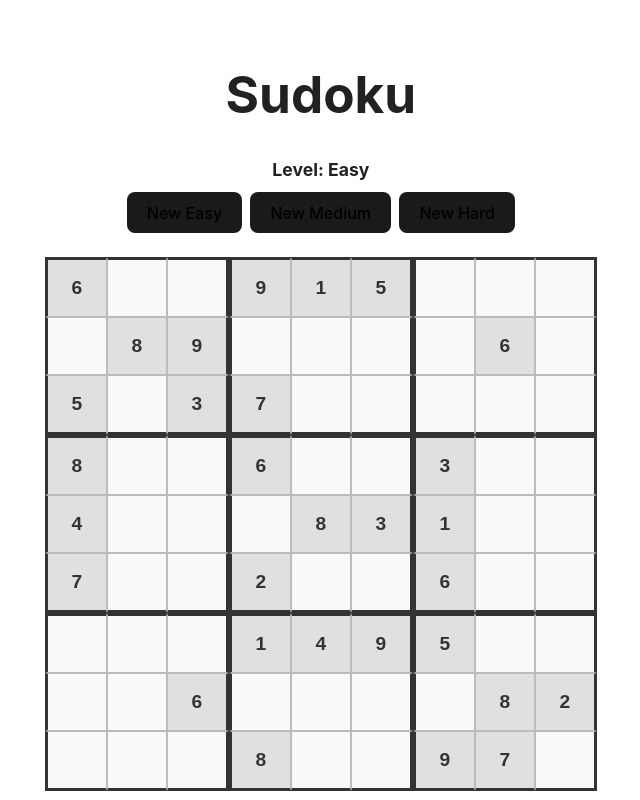
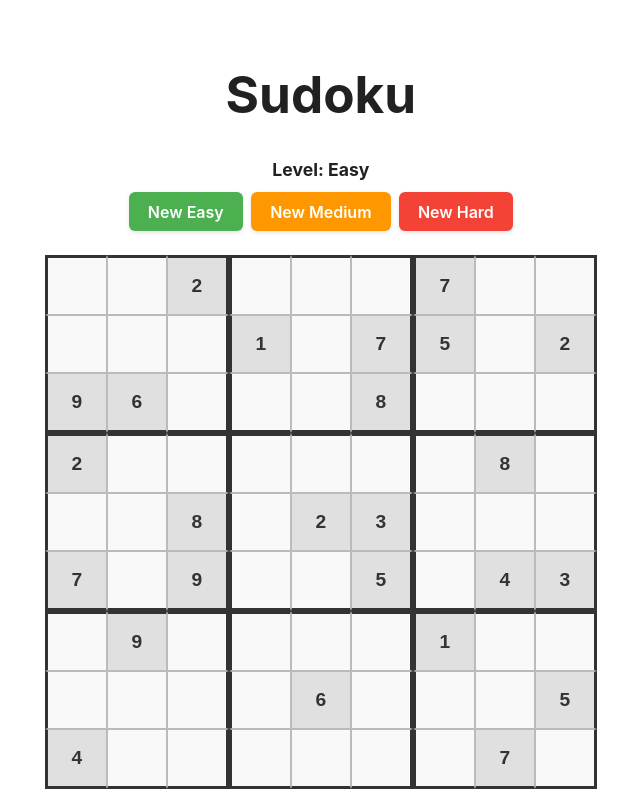
Before and after one commit to foolish-engineer/practice-sudoku, a React (Vite) app: page / in a window 1280 px wide. Shown: the top 800 px of the page, without its empty margins (341-981 px from the left). Built offline with nearby package versions, Linux system fonts and the light colour scheme.

Commit message:
feat: implement dynamic sudoku puzzle generation and enhance UI with styled buttons

```diff
--- a/src/App.css
+++ b/src/App.css
@@ -77,3 +77,56 @@ body {
 	color: #555;
 	margin-top: 1em;
 }
+
+.btn {
+	padding: 0.6em 1.2em;
+	border: none;
+	border-radius: 6px;
+	font-size: 1em;
+	font-weight: 600;
+	cursor: pointer;
+	color: #fff;
+	transition:
+		background-color 0.2s,
+		transform 0.1s,
+		box-shadow 0.2s;
+	box-shadow: 0 2px 4px rgba(0, 0, 0, 0.1);
+}
+
+.btn:hover {
+	transform: translateY(-1px);
+	box-shadow: 0 4px 8px rgba(0, 0, 0, 0.15);
+}
+
+.btn:active {
+	transform: translateY(1px);
+	box-shadow: 0 1px 2px rgba(0, 0, 0, 0.1);
+}
+
+.btn-easy {
+	background-color: #4caf50;
+}
+.btn-easy:hover {
+	background-color: #45a049;
+}
+
+.btn-medium {
+	background-color: #ff9800;
+}
+.btn-medium:hover {
+	background-color: #f57c00;
+}
+
+.btn-hard {
+	background-color: #f44336;
+}
+.btn-hard:hover {
+	background-color: #d32f2f;
+}
+
+.btn-hint {
+	background-color: #2196f3;
+}
+.btn-hint:hover {
+	background-color: #1976d2;
+}
--- a/src/App.jsx
+++ b/src/App.jsx
@@ -1,73 +1,5 @@
-import { useEffect, useState } from "react";
+import { useEffect, useRef, useState } from "react";
 import "./App.css";
-
-const easyBoard = [
-	[5, 3, "", "", 7, "", "", "", ""],
-	[6, "", "", 1, 9, 5, "", "", ""],
-	["", 9, 8, "", "", "", "", 6, ""],
-	[8, "", "", "", 6, "", "", "", 3],
-	[4, "", "", 8, "", 3, "", "", 1],
-	[7, "", "", "", 2, "", "", "", 6],
-	["", 6, "", "", "", "", 2, 8, ""],
-	["", "", "", 4, 1, 9, "", "", 5],
-	["", "", "", "", 8, "", "", 7, 9],
-];
-
-const mediumBoard = [
-	["", "", "", 2, 6, "", 7, "", 1],
-	[6, 8, "", "", 7, "", "", 9, ""],
-	[1, 9, "", "", "", 4, 5, "", ""],
-	[8, 2, "", 1, "", "", "", 4, ""],
-	["", "", 4, 6, "", 2, 9, "", ""],
-	["", 5, "", "", "", 3, "", 2, 8],
-	["", "", 9, 3, "", "", "", 7, 4],
-	["", 4, "", "", 5, "", "", 3, 6],
-	[7, "", 3, "", 1, 8, "", "", ""],
-];
-
-const hardBoard = [
-	["", "", "", "", "", "", "", "", ""],
-	[6, "", "", "", "", "", "", "", ""],
-	["", "", 1, "", 9, 5, "", "", ""],
-	["", 9, 8, "", "", "", "", 6, ""],
-	[8, "", "", "", 6, "", "", "", 3],
-	[4, "", "", 8, "", 3, "", "", 1],
-	[7, "", "", "", 2, "", "", "", 6],
-	["", 6, "", "", "", "", 2, 8, ""],
-	["", "", "", 4, 1, 9, "", "", 5],
-];
-
-const defaultBoard = easyBoard;
-
-// Simple randomizer: shuffle rows/columns of the default board for demo purposes
-function shuffleBoard(board) {
-	const newBoard = board.map((row) => [...row]);
-	// Shuffle rows within each 3-row block
-	for (let block = 0; block < 3; block++) {
-		const rows = [0, 1, 2].map((i) => block * 3 + i);
-		for (let i = rows.length - 1; i > 0; i--) {
-			const j = Math.floor(Math.random() * (i + 1));
-			[newBoard[rows[i]], newBoard[rows[j]]] = [
-				newBoard[rows[j]],
-				newBoard[rows[i]],
-			];
-		}
-	}
-	// Shuffle columns within each 3-col block
-	for (let block = 0; block < 3; block++) {
-		const cols = [0, 1, 2].map((i) => block * 3 + i);
-		for (let i = cols.length - 1; i > 0; i--) {
-			const j = Math.floor(Math.random() * (i + 1));
-			for (let row = 0; row < 9; row++) {
-				[newBoard[row][cols[i]], newBoard[row][cols[j]]] = [
-					newBoard[row][cols[j]],
-					newBoard[row][cols[i]],
-				];
-			}
-		}
-	}
-	return newBoard;
-}
 
 function isValid(board, row, col, value) {
 	for (let i = 0; i < 9; i++) {
@@ -83,7 +15,50 @@ function isValid(board, row, col, value) {
 	return true;
 }
 
-// Helper to solve the board (backtracking)
+function countSolutions(board, limit = 2) {
+	const b = board.map((row) => [...row]);
+	let count = 0;
+
+	function isSafe(r, c, n) {
+		for (let i = 0; i < 9; i++) {
+			if (b[r][i] === n || b[i][c] === n) return false;
+		}
+		const sr = Math.floor(r / 3) * 3;
+		const sc = Math.floor(c / 3) * 3;
+		for (let i = 0; i < 3; i++) {
+			for (let j = 0; j < 3; j++) {
+				if (b[sr + i][sc + j] === n) return false;
+			}
+		}
+		return true;
+	}
+
+	function solve(r = 0, c = 0) {
+		if (r === 9) {
+			count++;
+			return count >= limit;
+		}
+		const nextR = c === 8 ? r + 1 : r;
+		const nextC = c === 8 ? 0 : c + 1;
+
+		if (b[r][c] !== "") {
+			return solve(nextR, nextC);
+		}
+
+		for (let n = 1; n <= 9; n++) {
+			if (isSafe(r, c, n)) {
+				b[r][c] = n;
+				if (solve(nextR, nextC)) return true;
+				b[r][c] = "";
+			}
+		}
+		return false;
+	}
+
+	solve();
+	return count;
+}
+
 function solveSudoku(board) {
 	const b = board.map((row) => row.map((cell) => (cell === "" ? 0 : cell)));
 	function isSafe(r, c, n) {
@@ -99,42 +74,96 @@ function solveSudoku(board) {
 		}
 		return true;
 	}
-	function solve() {
-		for (let r = 0; r < 9; r++) {
-			for (let c = 0; c < 9; c++) {
-				if (b[r][c] === 0) {
-					for (let n = 1; n <= 9; n++) {
-						if (isSafe(r, c, n)) {
-							b[r][c] = n;
-							if (solve()) return true;
-							b[r][c] = 0;
-						}
-					}
-					return false;
-				}
+	function solve(r = 0, c = 0) {
+		if (r === 9) return true;
+		const nextR = c === 8 ? r + 1 : r;
+		const nextC = c === 8 ? 0 : c + 1;
+
+		if (b[r][c] !== 0) {
+			return solve(nextR, nextC);
+		}
+
+		for (let n = 1; n <= 9; n++) {
+			if (isSafe(r, c, n)) {
+				b[r][c] = n;
+				if (solve(nextR, nextC)) return true;
+				b[r][c] = 0;
 			}
 		}
-		return true;
+		return false;
 	}
 	solve();
 	return b;
 }
 
+function generateSolvedBoard() {
+	const board = Array.from({ length: 9 }, () => Array(9).fill(""));
+
+	for (let i = 0; i < 9; i += 3) {
+		const nums = [1, 2, 3, 4, 5, 6, 7, 8, 9].sort(() => Math.random() - 0.5);
+		let idx = 0;
+		for (let r = 0; r < 3; r++) {
+			for (let c = 0; c < 3; c++) {
+				board[i + r][i + c] = nums[idx++];
+			}
+		}
+	}
+
+	return solveSudoku(board);
+}
+
+function generatePuzzle(difficulty) {
+	let cluesToKeep = 25; // easy
+	if (difficulty === "medium") cluesToKeep = 21;
+	if (difficulty === "hard") cluesToKeep = 19;
+
+	const solvedBoard = generateSolvedBoard();
+	const puzzleBoard = solvedBoard.map((row) => [...row]);
+
+	const coords = [];
+	for (let r = 0; r < 9; r++) {
+		for (let c = 0; c < 9; c++) {
+			coords.push([r, c]);
+		}
+	}
+	coords.sort(() => Math.random() - 0.5);
+
+	let clues = 81;
+	for (const [r, c] of coords) {
+		if (clues <= cluesToKeep) break;
+
+		const backup = puzzleBoard[r][c];
+		puzzleBoard[r][c] = "";
+
+		const solutions = countSolutions(puzzleBoard, 2);
+		if (solutions !== 1) {
+			puzzleBoard[r][c] = backup;
+		} else {
+			clues--;
+		}
+	}
+
+	return { puzzleBoard, solvedBoard };
+}
+
 function App() {
-	const [initialBoard, setInitialBoard] = useState(defaultBoard);
-	const [board, setBoard] = useState(defaultBoard);
+	const [initialBoard, setInitialBoard] = useState(
+		Array.from({ length: 9 }, () => Array(9).fill("")),
+	);
+	const [board, setBoard] = useState(
+		Array.from({ length: 9 }, () => Array(9).fill("")),
+	);
 	const [message, setMessage] = useState("");
 	const [hintCell, setHintCell] = useState(null); // {row, col}
 	const [level, setLevel] = useState("Easy");
+	const [solvedBoard, setSolvedBoard] = useState(null);
+	const hintTimerRef = useRef(null);
 
 	useEffect(() => {
-		const newInit = shuffleBoard(defaultBoard);
-		setInitialBoard(newInit);
-		setBoard(
-			newInit.map((row) =>
-				row.map((cell) => (typeof cell === "number" ? cell : "")),
-			),
-		);
+		const { puzzleBoard, solvedBoard } = generatePuzzle("easy");
+		setInitialBoard(puzzleBoard);
+		setBoard(puzzleBoard.map((row) => [...row]));
+		setSolvedBoard(solvedBoard);
 		setMessage("");
 		setHintCell(null);
 		setLevel("Easy");
@@ -158,55 +187,45 @@ function App() {
 	};
 
 	const handleNewSudoku = (difficulty) => {
-		let baseBoard = defaultBoard;
 		let label = "Easy";
-		if (difficulty === "easy") {
-			baseBoard = easyBoard;
-			label = "Easy";
-		} else if (difficulty === "medium") {
-			baseBoard = mediumBoard;
-			label = "Medium";
-		} else if (difficulty === "hard") {
-			baseBoard = hardBoard;
-			label = "Hard";
-		}
-		const newInit = shuffleBoard(baseBoard);
-		setInitialBoard(newInit);
-		setBoard(
-			newInit.map((row) =>
-				row.map((cell) => (typeof cell === "number" ? cell : "")),
-			),
-		);
+		if (difficulty === "medium") label = "Medium";
+		if (difficulty === "hard") label = "Hard";
+
+		const { puzzleBoard, solvedBoard } = generatePuzzle(difficulty);
+		setInitialBoard(puzzleBoard);
+		setBoard(puzzleBoard.map((row) => [...row]));
+		setSolvedBoard(solvedBoard);
 		setMessage("");
 		setHintCell(null);
 		setLevel(label);
 	};
 
 	const handleHint = () => {
-		// Find all empty cells
-		const empties = [];
+		if (!solvedBoard) return;
+		const incorrects = [];
 		for (let i = 0; i < 9; i++) {
 			for (let j = 0; j < 9; j++) {
-				if (
-					initialBoard[i][j] === "" &&
-					(board[i][j] === "" || board[i][j] === undefined)
-				) {
-					empties.push([i, j]);
+				if (initialBoard[i][j] === "" && board[i][j] !== solvedBoard[i][j]) {
+					incorrects.push([i, j]);
 				}
 			}
 		}
-		if (empties.length === 0) return;
-		const [row, col] = empties[Math.floor(Math.random() * empties.length)];
-		const solved = solveSudoku(initialBoard);
-		const value = solved[row][col];
+		if (incorrects.length === 0) return;
+		const [row, col] =
+			incorrects[Math.floor(Math.random() * incorrects.length)];
+		const value = solvedBoard[row][col];
 		const newBoard = board.map((r) => [...r]);
 		newBoard[row][col] = value;
 		setBoard(newBoard);
 		setHintCell({ row, col });
-		setTimeout(() => setHintCell(null), 6000);
+
+		if (hintTimerRef.current) clearTimeout(hintTimerRef.current);
+		hintTimerRef.current = setTimeout(() => setHintCell(null), 6000);
 	};
 
-	const isComplete = board.every((row) => row.every((cell) => cell !== ""));
+	const isComplete =
+		solvedBoard &&
+		board.every((row, i) => row.every((cell, j) => cell === solvedBoard[i][j]));
 
 	return (
 		<div className="sudoku-app">
@@ -229,13 +248,25 @@ function App() {
 					justifyContent: "center",
 				}}
 			>
-				<button type="button" onClick={() => handleNewSudoku("easy")}>
+				<button
+					className="btn btn-easy"
+					type="button"
+					onClick={() => handleNewSudoku("easy")}
+				>
 					New Easy
 				</button>
-				<button type="button" onClick={() => handleNewSudoku("medium")}>
+				<button
+					className="btn btn-medium"
+					type="button"
+					onClick={() => handleNewSudoku("medium")}
+				>
 					New Medium
 				</button>
-				<button type="button" onClick={() => handleNewSudoku("hard")}>
+				<button
+					className="btn btn-hard"
+					type="button"
+					onClick={() => handleNewSudoku("hard")}
+				>
 					New Hard
 				</button>
 			</div>
@@ -271,7 +302,7 @@ function App() {
 				))}
 			</div>
 			<div style={{ margin: "1em 0", textAlign: "center" }}>
-				<button type="button" onClick={handleHint}>
+				<button className="btn btn-hint" type="button" onClick={handleHint}>
 					Get Hint
 				</button>
 			</div>
```
Also changed, not shown: package.json (line endings or trailing spaces).
